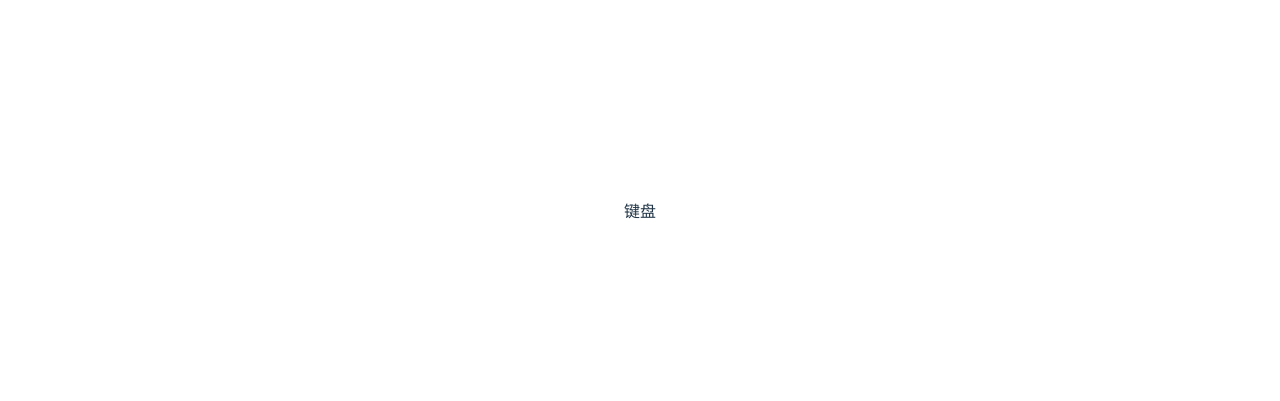
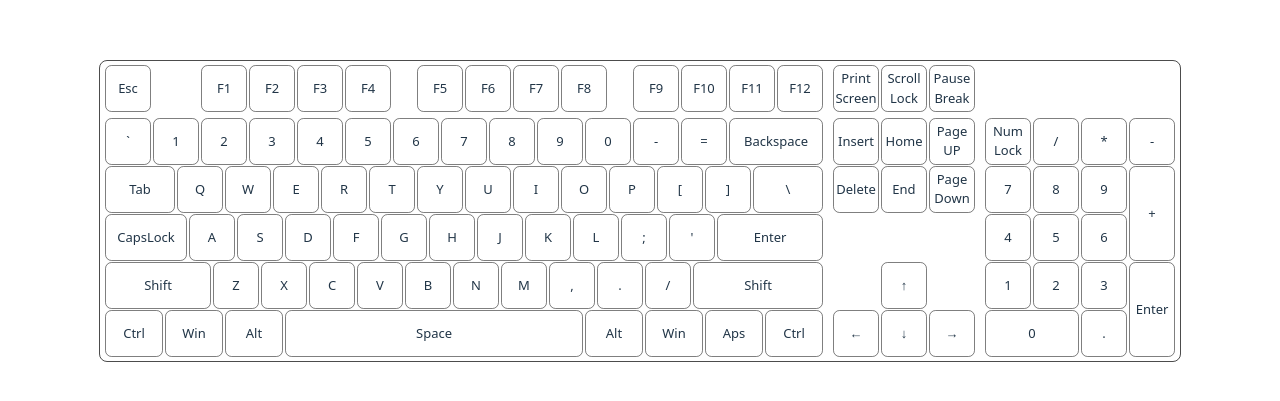
Before and after one commit to AzureHearted/keyboardMap, a Vue app: page / in a window 1280 px wide. Shown: the part 189-590 px from the top of the page. Built offline with nearby package versions, Linux system fonts and the light colour scheme.

Commit message:
框架搭建完毕

```diff
--- a/src/App.vue
+++ b/src/App.vue
@@ -1,9 +1,198 @@
 <template>
-	<div class="keyboard">键盘</div>
+	<div class="framework">
+		<!-- 主要区域 -->
+		<div class="main-zone">
+			<div class="row" style="margin-bottom: 0.3em">
+				<Key>Esc</Key>
+				<Key placeholder />
+				<Key>F1</Key>
+				<Key>F2</Key>
+				<Key>F3</Key>
+				<Key>F4</Key>
+				<Key :wu="0.5" placeholder />
+				<Key>F5</Key>
+				<Key>F6</Key>
+				<Key>F7</Key>
+				<Key>F8</Key>
+				<Key :wu="0.5" placeholder />
+				<Key>F9</Key>
+				<Key>F10</Key>
+				<Key>F11</Key>
+				<Key>F12</Key>
+			</div>
+			<div class="row">
+				<Key>`</Key>
+				<Key>1</Key>
+				<Key>2</Key>
+				<Key>3</Key>
+				<Key>4</Key>
+				<Key>5</Key>
+				<Key>6</Key>
+				<Key>7</Key>
+				<Key>8</Key>
+				<Key>9</Key>
+				<Key>0</Key>
+				<Key>-</Key>
+				<Key>=</Key>
+				<Key :wu="2">Backspace</Key>
+			</div>
+			<div class="row">
+				<Key :wu="1.5">Tab</Key>
+				<Key>Q</Key>
+				<Key>W</Key>
+				<Key>E</Key>
+				<Key>R</Key>
+				<Key>T</Key>
+				<Key>Y</Key>
+				<Key>U</Key>
+				<Key>I</Key>
+				<Key>O</Key>
+				<Key>P</Key>
+				<Key>[</Key>
+				<Key>]</Key>
+				<Key :wu="1.5">\</Key>
+			</div>
+			<div class="row">
+				<Key :wu="1.75">CapsLock</Key>
+				<Key>A</Key>
+				<Key>S</Key>
+				<Key>D</Key>
+				<Key>F</Key>
+				<Key>G</Key>
+				<Key>H</Key>
+				<Key>J</Key>
+				<Key>K</Key>
+				<Key>L</Key>
+				<Key>;</Key>
+				<Key>'</Key>
+				<Key :wu="2.25">Enter</Key>
+			</div>
+			<div class="row">
+				<Key :wu="2.25">Shift</Key>
+				<Key>Z</Key>
+				<Key>X</Key>
+				<Key>C</Key>
+				<Key>V</Key>
+				<Key>B</Key>
+				<Key>N</Key>
+				<Key>M</Key>
+				<Key>,</Key>
+				<Key>.</Key>
+				<Key>/</Key>
+				<Key :wu="2.75">Shift</Key>
+			</div>
+			<div class="row">
+				<Key :wu="1.25">Ctrl</Key>
+				<Key :wu="1.25">Win</Key>
+				<Key :wu="1.25">Alt</Key>
+				<Key :wu="6.25">Space</Key>
+				<Key :wu="1.25">Alt</Key>
+				<Key :wu="1.25">Win</Key>
+				<Key :wu="1.25">Aps</Key>
+				<Key :wu="1.25">Ctrl</Key>
+			</div>
+		</div>
+		<!-- 控制区 -->
+		<div class="control-zone">
+			<div class="row" style="margin-bottom: 0.3em">
+				<Key>Print Screen</Key>
+				<Key>Scroll Lock</Key>
+				<Key>Pause Break</Key>
+			</div>
+			<div class="row">
+				<Key>Insert</Key>
+				<Key>Home</Key>
+				<Key>Page UP</Key>
+			</div>
+			<div class="row">
+				<Key>Delete</Key>
+				<Key>End</Key>
+				<Key>Page Down</Key>
+			</div>
+			<div class="row">
+				<Key placeholder />
+			</div>
+			<div class="row">
+				<Key placeholder />
+				<Key>↑</Key>
+				<Key placeholder />
+			</div>
+			<div class="row">
+				<Key>←</Key>
+				<Key>↓</Key>
+				<Key>→</Key>
+			</div>
+		</div>
+		<!-- 小键盘区 -->
+		<div class="numpad-zone">
+			<div class="row" style="margin-bottom: 0.3em">
+				<Key placeholder />
+				<Key placeholder />
+				<Key placeholder />
+				<Key placeholder />
+			</div>
+			<div class="numpad">
+				<Key>Num Lock</Key>
+				<Key>/</Key>
+				<Key>*</Key>
+				<Key>-</Key>
+				<Key grid-item style="grid-row: 2 / span 2; grid-column: 4">+</Key>
+				<Key grid-item style="grid-row: 4; grid-column: 1">1</Key>
+				<Key grid-item style="grid-row: 4; grid-column: 2">2</Key>
+				<Key grid-item style="grid-row: 4; grid-column: 3">3</Key>
+				<Key grid-item style="grid-row: 3; grid-column: 1">4</Key>
+				<Key grid-item style="grid-row: 3; grid-column: 2">5</Key>
+				<Key grid-item style="grid-row: 3; grid-column: 3">6</Key>
+				<Key grid-item style="grid-row: 2; grid-column: 1">7</Key>
+				<Key grid-item style="grid-row: 2; grid-column: 2">8</Key>
+				<Key grid-item style="grid-row: 2; grid-column: 3">9</Key>
+				<Key grid-item style="grid-row: 5; grid-column: 1 / span 2">0</Key>
+				<Key>.</Key>
+				<Key grid-item style="grid-row: 4 / span 2; grid-column: 4">Enter</Key>
+			</div>
+		</div>
+	</div>
 </template>
 
-<script setup lang="ts"></script>
+<script setup lang="ts">
+	import Key from "./components/Key.vue";
+</script>
 
 <style lang="scss" scoped>
+	/* 104布局的键盘框架 */
+	.framework {
+		$bgcolor: antiquewhite;
+		$shadowColor: rgba(0, 0, 0, 0.7);
 
+		/* background-color: $bgcolor; */
+
+		padding: 0.25em;
+		border-radius: 0.5em;
+		border: solid 0.1em $shadowColor;
+		display: flex;
+		gap: 0.5em;
+	}
+	/* 键盘主要区 */
+	.main-zone {
+		.row {
+			display: flex;
+		}
+	}
+	/* 键盘控制区 */
+	.control-zone {
+		.row {
+			display: flex;
+		}
+	}
+	/* 小键盘区 */
+	.numpad-zone {
+		.row {
+			display: flex;
+		}
+		.numpad {
+			display: grid;
+			grid-template-rows: repeat(5, 1fr);
+			grid-template-columns: repeat(4, 1fr);
+		}
+	}
 </style>
--- /dev/null
+++ b/src/components/Key.vue
@@ -0,0 +1,117 @@
+<template>
+	<div
+		class="keyContainer"
+		:class="{
+			'gird-item': gridItem,
+		}">
+		<div
+			class="key"
+			:class="{
+				placeholder: placeholder,
+			}">
+			<slot v-if="!placeholder"></slot>
+		</div>
+	</div>
+</template>
+
+<script setup lang="ts">
+	import { withDefaults, computed } from "vue";
+	const props = withDefaults(
+		defineProps<{
+			ou?: string; // 1u单位的长度
+			wu?: number; // 宽度(单位U)
+			hu?: number; // 高度(单位U)
+			placeholder?: boolean; // 是否是占位符
+			gridItem?: boolean; // 是否是grid元素
+		}>(),
+		{
+			ou: "3em",
+			wu: 1,
+			hu: 1,
+			placeholder: false,
+			gridItem: false,
+		}
+	);
+
+	const r = /^(\d+)([^0-9]*)/;
+
+	const uCount = computed<number>(() => {
+		let match = r.exec(props.ou);
+		if (match) return Number(match[1]);
+		else return 1;
+	});
+
+	const unit = computed<string>(() => {
+		let match = r.exec(props.ou);
+		if (match) return match[2];
+		else return "px";
+	});
+
+	const width = computed<string>(() => {
+		return props.wu * uCount.value + unit.value;
+	});
+
+	const height = computed<string>(() => {
+		return props.hu * uCount.value + unit.value;
+	});
+</script>
+
+<style lang="scss" scoped>
+	$isPlaceholder: v-bind("props.placeholder");
+	$bgcolor: cornflowerblue;
+	$bgcolor: unset;
+	$shadowColor: rgba(0, 0, 0, 0.5);
+
+	.keyContainer {
+		width: v-bind("width");
+		height: v-bind("height");
+		padding: 0.05em;
+		display: flex;
+		align-items: center;
+		justify-content: center;
+
+		user-select: none;
+
+		transition: 0.25s ease;
+
+		.key {
+			background-color: $bgcolor;
+			border-radius: 0.5em;
+			border: solid 0.1em $shadowColor;
+			box-shadow: 0 0 0 $shadowColor;
+
+			width: 100%;
+			height: 100%;
+			display: flex;
+			align-items: center;
+			justify-content: center;
+
+			font-size: small;
+
+			transition: inherit;
+
+			scale: 100%;
+
+			&:hover {
+				box-shadow: 0 0 0.5em $shadowColor;
+			}
+
+			&:active {
+				scale: 90%;
+			}
+		}
+		.placeholder {
+			background-color: unset;
+			border: unset;
+			box-shadow: unset;
+			&:hover {
+				box-shadow: unset;
+			}
+		}
+	}
+
+	.gird-item {
+		width: 100%;
+		height: 100%;
+	}
+</style>
--- a/src/style.css
+++ b/src/style.css
@@ -77,3 +77,7 @@ button:focus-visible {
     background-color: #f9f9f9;
   }
 }
+
+*{
+  box-sizing: border-box;
+}
```
